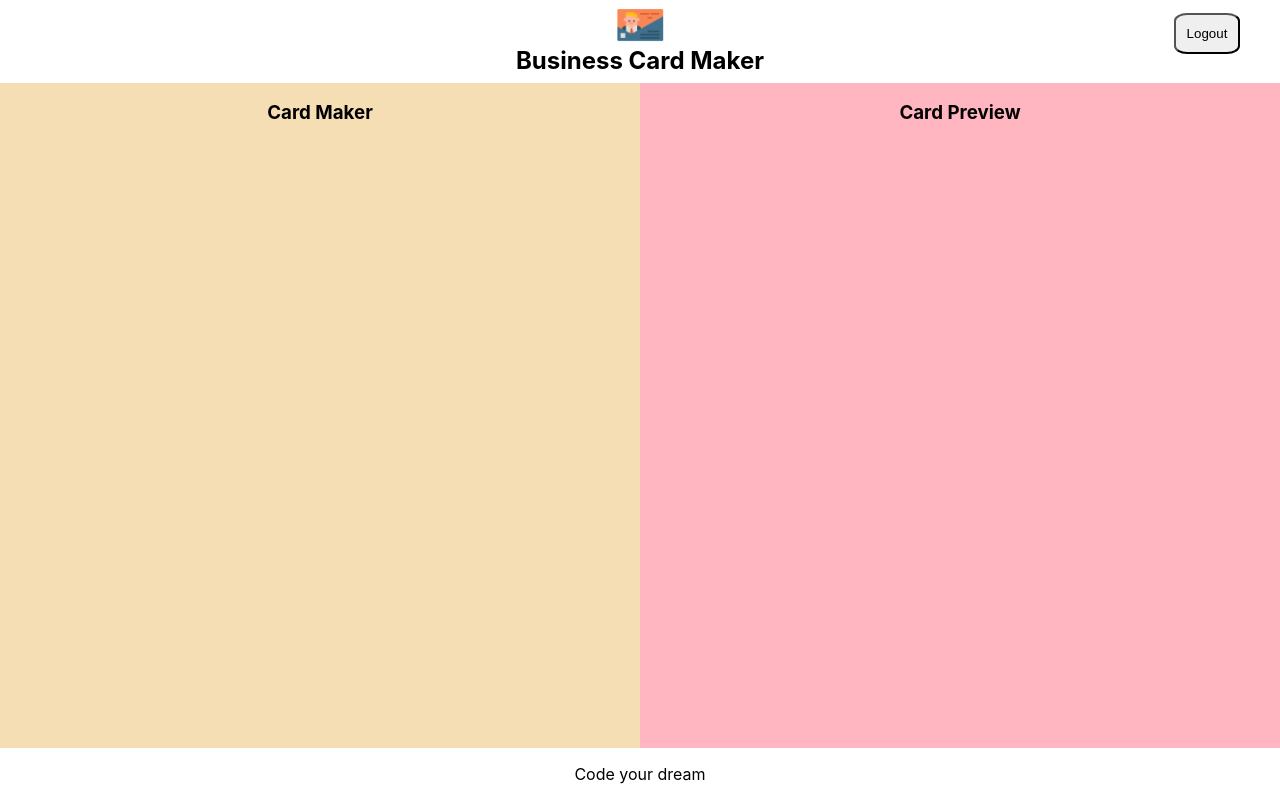
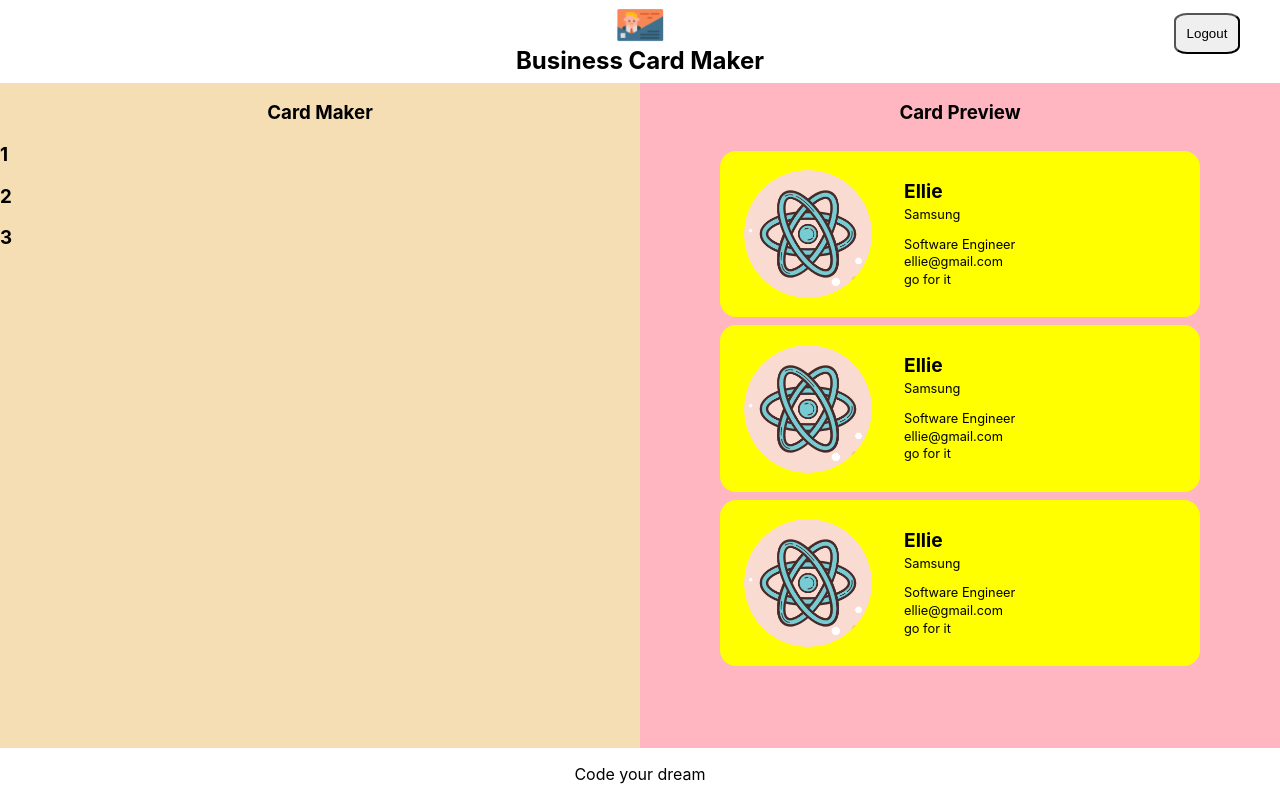
Before and after one commit to up456/card-maker-solution, a React (Create React App) app: page /maker in a window 1280 px wide. Built offline with nearby package versions, Linux system fonts and the light colour scheme; no server answers; sample sign-in values are in the browser's storage.

Commit message:
preview UI완성

```diff
--- /dev/null
+++ b/src/components/card/card.jsx
@@ -0,0 +1,37 @@
+import styles from './card.module.css';
+import React from 'react';
+
+const DEFAULT_IMAGE = '/images/default_logo.png';
+
+const Card = ({ card }) => {
+  const { name, company, theme, title, email, message, fileName, fileURL } =
+    card;
+  const url = fileURL || DEFAULT_IMAGE;
+  return (
+    <li className={`${styles.card} ${getStyles(theme)}`}>
+      <img className={styles.avatar} src={url} alt="ProfilePhoto" />
+      <div className={styles.info}>
+        <h1 className={styles.name}>{name}</h1>
+        <p className={styles.company}>{company}</p>
+        <p className={styles.title}>{title}</p>
+        <p className={styles.email}>{email}</p>
+        <p className={styles.message}>{message}</p>
+      </div>
+    </li>
+  );
+};
+
+function getStyles(theme) {
+  switch (theme) {
+    case 'dark':
+      return styles.dark;
+    case 'light':
+      return styles.light;
+    case 'colorful':
+      return styles.colorful;
+    default:
+      throw new Error(`unknown theme: ${theme}`);
+  }
+}
+
+export default Card;
--- /dev/null
+++ b/src/components/card/card.module.css
@@ -0,0 +1,63 @@
+@value makerWheat, makerColorful, makerWhite, makerShadow, makerBlack from '../../common/colors.css';
+
+.card {
+  display: flex;
+  align-items: center;
+  width: 100%;
+  background-color: yellow;
+  margin-bottom: 0.5em;
+  border-radius: 1em;
+  padding: 0.2em 0;
+  box-shadow: 6px 6px 8px 0px makerShadow;
+  max-width: 30rem;
+}
+.card.dark {
+  background-color: makerBlack;
+  color: makerWhite;
+}
+.card.light {
+  background-color: makerWhite;
+  color: makerBlack;
+}
+.card.colorful {
+  background: makerColorful;
+  color: makerWhite;
+}
+
+.avatar {
+  width: 10em;
+  height: 10em;
+  padding: 1em;
+  margin-left: 0.5em;
+  margin-right: 1em;
+  border-radius: 50%;
+}
+
+.info {
+  width: 100%;
+}
+.name,
+.company,
+.title,
+.email,
+.message {
+  margin: 0;
+  font-size: 0.8rem;
+  margin-bottom: 0.2em;
+}
+
+.name {
+  font-size: 1.2rem;
+}
+
+.company {
+  margin-bottom: 1em;
+}
+.company::after {
+  content: '';
+  display: block;
+  width: 90%;
+  height: 2px;
+  background-color: makerWheat;
+  transform: translateY(0.5em);
+}
--- /dev/null
+++ b/src/components/card_edit_form/card_edit_form.jsx
@@ -0,0 +1,6 @@
+import styles from './card_edit_form.module.css';
+import React from 'react';
+
+const CardEditForm = ({ card }) => <h1>{card.id}</h1>;
+
+export default CardEditForm;
--- a/src/components/editor/editor.jsx
+++ b/src/components/editor/editor.jsx
@@ -1,9 +1,13 @@
 import React from 'react';
+import CardEditForm from '../card_edit_form/card_edit_form';
 import styles from './editor.module.css';
 
-const Editor = (props) => (
+const Editor = ({ cards }) => (
   <section className={styles.editor}>
     <h1 className={styles.title}>Card Maker</h1>
+    {cards.map((card) => (
+      <CardEditForm card={card} key={card.id} />
+    ))}
   </section>
 );
 
--- a/src/components/maker/maker.jsx
+++ b/src/components/maker/maker.jsx
@@ -1,6 +1,6 @@
 import React from 'react';
 import { useNavigate } from 'react-router-dom';
-import { useEffect } from 'react/cjs/react.development';
+import { useEffect, useState } from 'react/cjs/react.development';
 import Editor from '../editor/editor';
 import Footer from '../footer/footer';
 import Header from '../header/header';
@@ -8,6 +8,41 @@ import Preview from '../preview/preview';
 import styles from './maker.module.css';
 
 const Maker = ({ authService }) => {
+  const [cards, setCards] = useState([
+    {
+      id: '1',
+      name: 'Ellie',
+      company: 'Samsung',
+      theme: 'dark',
+      email: 'ellie@gmail.com',
+      title: 'Software Engineer',
+      message: 'go for it',
+      fileName: 'ellie',
+      fileURL: null,
+    },
+    {
+      id: '2',
+      name: 'Ellie',
+      company: 'Samsung',
+      theme: 'light',
+      email: 'ellie@gmail.com',
+      title: 'Software Engineer',
+      message: 'go for it',
+      fileName: 'ellie',
+      fileURL: null,
+    },
+    {
+      id: '3',
+      name: 'Ellie',
+      company: 'Samsung',
+      theme: 'colorful',
+      email: 'ellie@gmail.com',
+      title: 'Software Engineer',
+      message: 'go for it',
+      fileName: 'ellie',
+      fileURL: null,
+    },
+  ]);
   const navigate = useNavigate();
   const onLogout = () => {
     authService.logout();
@@ -24,8 +59,8 @@ const Maker = ({ authService }) => {
     <section className={styles.maker}>
       <Header onLogout={onLogout} />
       <div className={styles.container}>
-        <Editor />
-        <Preview />
+        <Editor cards={cards} />
+        <Preview cards={cards} />
       </div>
       <Footer />
     </section>
--- a/src/components/preview/preview.jsx
+++ b/src/components/preview/preview.jsx
@@ -1,9 +1,15 @@
 import React from 'react';
+import Card from '../card/card';
 import styles from './preview.module.css';
 
-const Preview = (props) => (
+const Preview = ({ cards }) => (
   <section className={styles.preview}>
     <h1 className={styles.title}>Card Preview</h1>
+    <ul className={styles.cards}>
+      {cards.map((card) => (
+        <Card card={card} key={card.id} />
+      ))}
+    </ul>
   </section>
 );
 export default Preview;
--- a/src/components/preview/preview.module.css
+++ b/src/components/preview/preview.module.css
@@ -11,3 +11,12 @@
   margin-bottom: 1em;
   color: makerGreen;
 }
+
+.cards {
+  width: 100%;
+  height: 100%;
+  padding: 0.5em 2em;
+  display: flex;
+  flex-direction: column;
+  align-items: center;
+}
```
Also changed, not shown: src/components/card_edit_form/card_edit_form.module.css (added).
